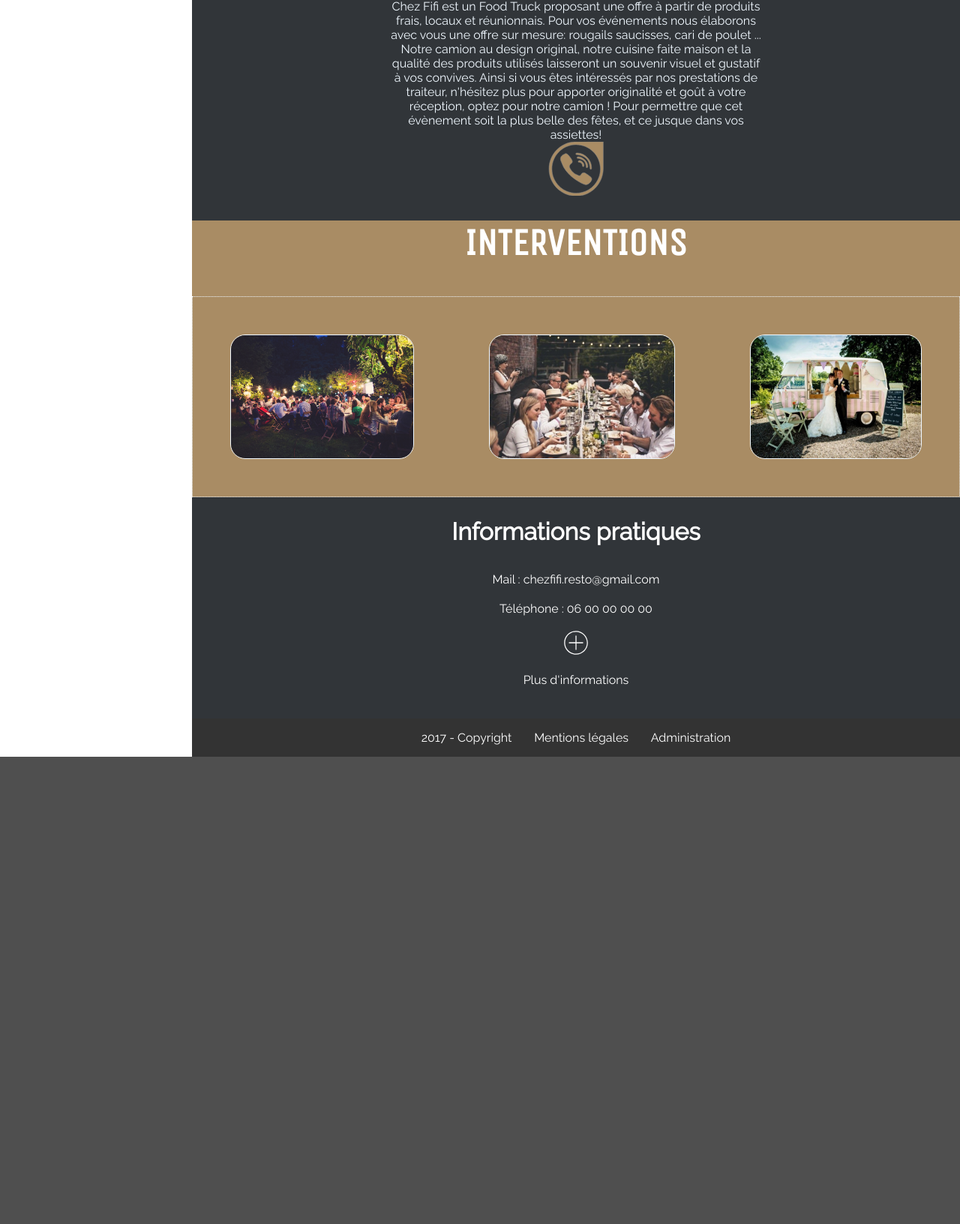
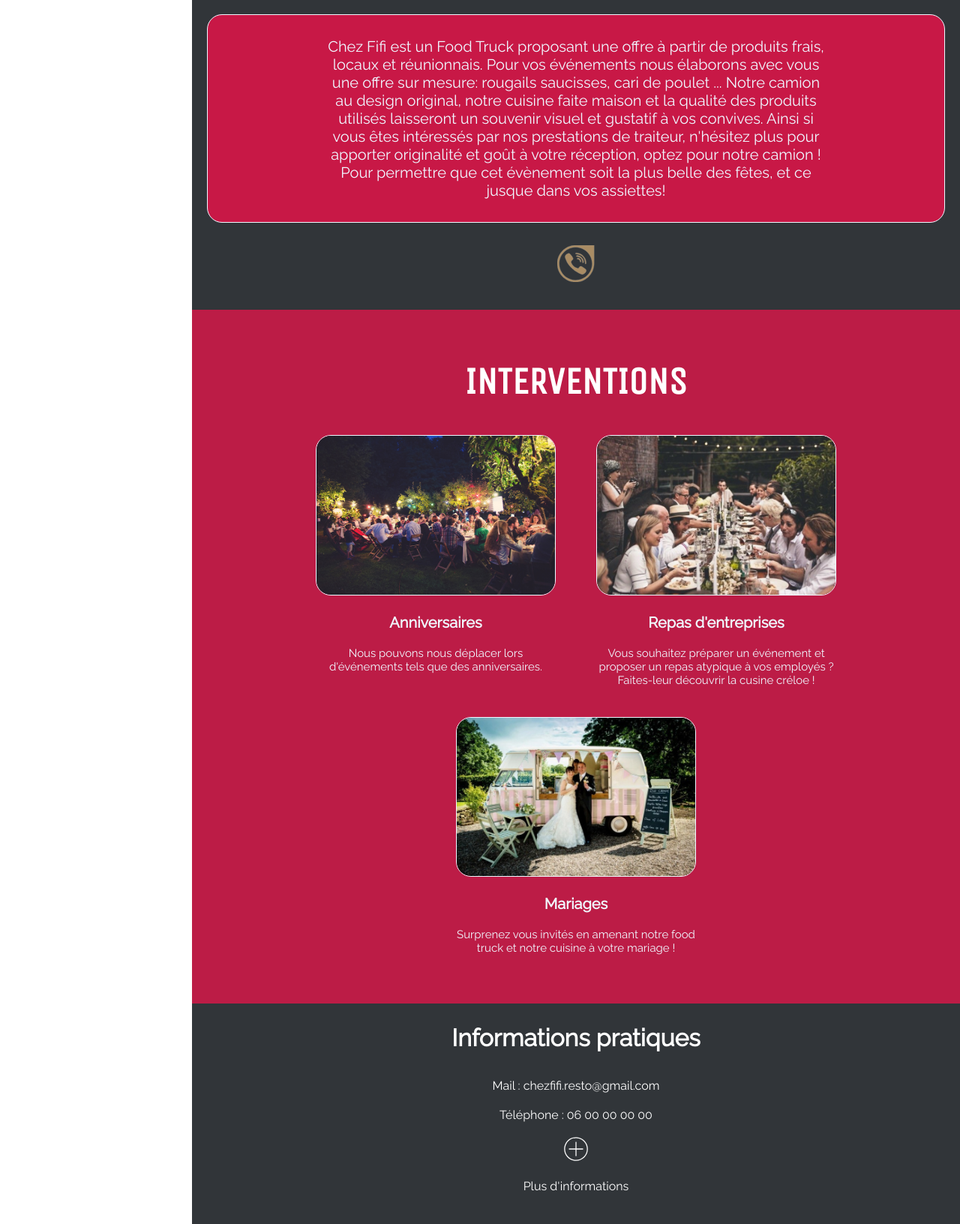
Before and after one commit to ErwannGui/ProjetFinal, a PHP site: page /events.php in a window 1280 px wide. Shown: the part 801-2433 px from the top of the page at 75% size. Before the commit the page ends 1810 px from the top, so only its background shows below. Run offline with PHP 8.4, Linux system fonts and the light colour scheme; some libraries are stand-ins or nearby versions.

Commit message:
GM page about & event final
hola chicas

```diff
--- a/about.php
+++ b/about.php
@@ -25,7 +25,7 @@
                 <div id="AProposBackgroundImage"></div>
                 <div class="backgroundTitle">
                     <h1>À PROPOS DE NOUS</h1>
-                    <h2>Et si on vous parlait un peu de nous</h2>
+                    <h2>Et si on vous parlait un peu de nous ?</h2>
                 </div>
                 <div class="backgroundArrow" id="scroll_ancre">
                     <a class="js-scroll" href="#scroll_ancre"><svg enable-background="new 0 0 26 26" id="Layer_1" version="1.1" viewBox="0 0 26 26" xml:space="preserve" xmlns="http://www.w3.org/2000/svg" xmlns:xlink="http://www.w3.org/1999/xlink"><g><polygon points="0.046,2.582 2.13,0.498 12.967,11.334 23.803,0.498 25.887,2.582 12.967,15.502  "/><polygon points="0.046,13.582 2.13,11.498 12.967,22.334 23.803,11.498 25.887,13.582 12.967,26.502"/></g></svg></a>
--- a/css/style.css
+++ b/css/style.css
@@ -859,10 +859,8 @@ h2 {
     background:url(../images/bg/bg_apropos.png) fixed;
     background-position: 100% 50%;
     background-repeat: no-repeat;
-    /*background-size: 100%;*/
-    height: auto;
-    width: 100%;
-    filter: brightness(50%);
+    background-size: 100% auto  ;
+    filter: brightness(60%);
     height: 100vh;
 }
 
@@ -874,7 +872,6 @@ h2 {
     z-index: 1000;
 }
 
-/*----------------------------------------------------------------*/
 .Infos{
     width: 100%;
     background-color: #BC1C46;
@@ -903,7 +900,6 @@ h2 {
     padding: 20px;
 }
 
-/*----------------------------------------------------------------*/
 .Partners{
     background-color: #313539;
     width: 100%;
@@ -939,7 +935,6 @@ h2 {
     height: 100%;
     position: relative;
 }
-
 
 #Partner01, #Partner02, #Partner03, #Partner04, #Partner05, #Partner06, #Partner07, #Partner08{
     border-style: ridge;
@@ -970,12 +965,10 @@ h2 {
     height: 105%;
 }
 
-/*----------------------------------------------------------------*/
 .Team{
     width: 100%;
     height: auto;
     background-color: #BC1C46;
-
 }
 
 .TeamTitle{
@@ -1029,6 +1022,7 @@ h2 {
     font-size: 20px;
     bottom: 10px;
 }
+
 .flip-container svg{
 
     margin: 5px;
@@ -1038,6 +1032,7 @@ h2 {
     height: auto;
     fill: aliceblue;
 }
+
 .logo{
     z-index: 1000000;
     position: absolute;
@@ -1051,8 +1046,6 @@ h2 {
     height: 20%;
 }
 
-
-
 /*----------------------*/
 /*     FIN À PROPOS     */
 /*----------------------*/
@@ -1067,47 +1060,57 @@ h2 {
 
 #EventsBackgroundImage{
     background:url(../images/bg/bg_events.png) fixed;
+    background-position: 100% 50%;
     background-repeat: no-repeat;
-    background-size: 100% 100%;
-    filter: brightness(50%);
+    background-size: 100% auto;
+    filter: brightness(60%);
     height: 100vh;
 }
 
-.Intro, .Interventions{
+.Presentation, .Interventions{
     width: 100%;
     text-align: center;
     position:relative;
     z-index: 1000;
 }
 
-.Intro{
+.Presentation{
     background-color: #313539;
-}
-
-#IntroBloc p{
-    width: 500px;
+    padding: 20px;
+}
+
+#Intro{
+    background-color: #BC1C46;
+    filter: saturate(110%);
+    border-style: ridge;
+    border-radius: 20px;
+    border-width: thin;
+    border-color: aliceblue;
+    width: auto;
+}
+
+#Intro p{
+    width: 75%;
+    font-size: 20px;
     text-align: center;
     margin: auto;
     color: aliceblue;
-    padding: 0px;
-}
-
-.Intro svg{
+    padding: 30px;
+    font-family: 'Raleway', sans-serif;
+}
+
+.Presentation svg{
     stroke: grey;
     fill: #A98C64;
-    padding-bottom: 30px;
-    width: 8vw;
-    height: 8vw;
+    margin: 30px;
+    width: 5%;
+    height: auto;
 }
 
 .Interventions{
-    background-color: #A98C64;
-    margin-top: -42.5px;
-}
-
-.InterBox{
-    display: flex;
-    align-content: space-around;
+    background-color: #BC1C46;
+    margin-top: -17.5px;
+    padding: 25px;
 }
 
 .InterTitle{
@@ -1120,33 +1123,48 @@ h2 {
     font-size: 25px;
 }
 
-.Inter{
-    display: flex;
-    justify-content: center;
-    border-style: dotted;
+.InterPics div{
+    display: inline-block;
+    vertical-align: top;
+}
+
+.InterBox {
+    display: flex;
+    align-content: space-around;
+    margin-left: 25px;
+    margin-right: 25px;
+    margin-bottom: 25px;
+    width: 25vw;
+    height: auto;
+}
+
+.InterBox img{
+    width: 100%;
+    height: 100%;
+    border-color: aliceblue;
+    border-style: ridge;
+    border-radius: 20px;
     border-width: thin;
-    border-color: aliceblue;
-
-}
-
-.InterBox img{
-    border-style: solid;
-    border-width: thin;
-    border-color: aliceblue;
-    width: 100%;
-    height: 100%;
-    border-radius: 20px;
-
-}
-
-.InterBox {
-    display: flex;
-    margin: 50px;
-    width: auto;
-    height: auto;
-}
-/*----------------------*/
-/*        EVENTS        */
+}
+
+.InterBox h3{
+    color: aliceblue;
+    font-family: "raleway", sans-serif;
+    font-size: 20px;
+    font-weight: 600;
+    display: block;
+}
+
+.InterBox p{
+    color: aliceblue;
+    font-family: "raleway", sans-serif;
+    font-size: 15px;
+    font-weight: 200;
+    display: block;
+}
+
+/*----------------------*/
+/*      FIN EVENTS      */
 /*----------------------*/
 
 
--- a/events.php
+++ b/events.php
@@ -1,7 +1,6 @@
 <!DOCTYPE HTML>
 
 <html>
-
     <head>
         <title>Prestations privées</title>
         <meta charset="utf-8" />
@@ -17,21 +16,13 @@
 
         </script>
     </head>
-
     <body>
-
-        <!--<script src="http://code.jquery.com/jquery-3.2.1.min.js" integrity="sha256-hwg4gsxgFZhOsEEamdOYGBf13FyQuiTwlAQgxVSNgt4=" crossorigin="anonymous"></script>
-        <script src="js/filtrage.js"></script>-->
-
         <?php
             $page = 2;
             include "headerFront.php";
         ?>
-
         <div id="container">
-
             <div id="EventsBackground">
-
                 <div id="EventsBackgroundImage"></div>
                 <div class="backgroundTitle">
                     <h1>PRESTATIONS PRIVÉES</h1>
@@ -41,28 +32,34 @@
                     <a class="js-scroll" href="#scroll_ancre"><svg enable-background="new 0 0 26 26" id="Layer_1" version="1.1" viewBox="0 0 26 26" xml:space="preserve" xmlns="http://www.w3.org/2000/svg" xmlns:xlink="http://www.w3.org/1999/xlink"><g><polygon points="0.046,2.582 2.13,0.498 12.967,11.334 23.803,0.498 25.887,2.582 12.967,15.502  "/><polygon points="0.046,13.582 2.13,11.498 12.967,22.334 23.803,11.498 25.887,13.582 12.967,26.502"/></g></svg></a>
                 </div>
             </div>
-
-            <section class="Intro">
-                <div id="IntroBloc">
+            <section class="Presentation">
+                <div id="Intro">
 
                     <p>Chez Fifi est un Food Truck proposant une offre à partir de produits frais, locaux et réunionnais. Pour vos événements nous élaborons avec vous une offre sur mesure: rougails saucisses, cari de poulet ... Notre camion au design original, notre cuisine faite maison et la qualité des produits utilisés laisseront un souvenir visuel et gustatif à vos convives. Ainsi si vous êtes intéressés par nos prestations de traiteur, n'hésitez plus pour apporter originalité et goût à votre réception, optez pour notre camion ! Pour permettre que cet évènement soit la plus belle des fêtes, et ce jusque dans vos assiettes!</p>
                 </div>
-                    <svg style="shape-rendering:geometricPrecision; text-rendering:geometricPrecision; fill-rule:evenodd; clip-rule:evenodd;" version="1.1" viewBox="0 0 130 130" xml:space="preserve" xmlns="http://www.w3.org/2000/svg" xmlns:xlink="http://www.w3.org/1999/xlink"><g id="Layer_x0020_1"><g id="_298675192"><g><path class="fil0" d="M68 31c19,3 28,12 30,30 0,1 0,1 0,1 0,2 0,4 2,4 2,0 2,-2 2,-3 0,-1 0,-1 0,-1 0,-18 -15,-34 -33,-35 -2,0 -4,-1 -5,2 0,2 3,2 4,2z"/><path class="fil0" d="M72 36c-2,0 -4,-1 -5,2 0,2 2,2 4,2 12,3 16,7 18,18 0,1 0,2 0,2 0,1 0,3 2,2 1,0 2,-1 2,-1 0,-1 0,-2 0,-3 0,-10 -10,-20 -21,-22z"/><path class="fil0" d="M73 45c-1,0 -2,0 -3,2 -1,2 1,2 2,2 5,1 8,4 8,8 0,1 0,2 1,2 0,0 1,1 1,1 1,0 1,-1 1,-1 1,0 1,-1 1,-3 0,-5 -6,-11 -11,-11z"/><path class="fil0" d="M97 82c-2,-2 -5,-4 -7,-5 -5,-4 -10,-4 -13,1 -2,4 -5,4 -8,2 -9,-3 -15,-9 -19,-17 -1,-2 -1,-3 -1,-4 0,-2 1,-4 3,-6 2,-1 4,-3 4,-6 0,-4 -10,-17 -13,-18 -2,-1 -4,-1 -5,0 -9,3 -13,10 -9,18 2,5 4,10 6,14 11,18 28,32 49,41 1,0 3,1 4,1 6,0 12,-6 14,-11 2,-5 -2,-8 -5,-10z"/></g><path class="fil0 str0" d="M130 65c-1,36 -29,65 -65,65 -36,0 -65,-29 -65,-65 0,-36 29,-65 65,-65l65 0 0 65 0 0zm-65 -58c32,0 58,26 58,58l0 0c0,32 -26,58 -58,58 -32,0 -58,-26 -58,-58 0,-32 26,-58 58,-58z"/></g></g>
-                    </svg>
+                <a title="Prenez rendez-vous !" href="contact.php">
+                    <svg style="shape-rendering:geometricPrecision; text-rendering:geometricPrecision; fill-rule:evenodd; clip-rule:evenodd;" version="1.1" viewBox="0 0 130 130" xml:space="preserve" xmlns="http://www.w3.org/2000/svg" xmlns:xlink="http://www.w3.org/1999/xlink"><g id="Layer_x0020_1"><g id="_298675192"><g><path class="fil0" d="M68 31c19,3 28,12 30,30 0,1 0,1 0,1 0,2 0,4 2,4 2,0 2,-2 2,-3 0,-1 0,-1 0,-1 0,-18 -15,-34 -33,-35 -2,0 -4,-1 -5,2 0,2 3,2 4,2z"/><path class="fil0" d="M72 36c-2,0 -4,-1 -5,2 0,2 2,2 4,2 12,3 16,7 18,18 0,1 0,2 0,2 0,1 0,3 2,2 1,0 2,-1 2,-1 0,-1 0,-2 0,-3 0,-10 -10,-20 -21,-22z"/><path class="fil0" d="M73 45c-1,0 -2,0 -3,2 -1,2 1,2 2,2 5,1 8,4 8,8 0,1 0,2 1,2 0,0 1,1 1,1 1,0 1,-1 1,-1 1,0 1,-1 1,-3 0,-5 -6,-11 -11,-11z"/><path class="fil0" d="M97 82c-2,-2 -5,-4 -7,-5 -5,-4 -10,-4 -13,1 -2,4 -5,4 -8,2 -9,-3 -15,-9 -19,-17 -1,-2 -1,-3 -1,-4 0,-2 1,-4 3,-6 2,-1 4,-3 4,-6 0,-4 -10,-17 -13,-18 -2,-1 -4,-1 -5,0 -9,3 -13,10 -9,18 2,5 4,10 6,14 11,18 28,32 49,41 1,0 3,1 4,1 6,0 12,-6 14,-11 2,-5 -2,-8 -5,-10z"/></g><path class="fil0 str0" d="M130 65c-1,36 -29,65 -65,65 -36,0 -65,-29 -65,-65 0,-36 29,-65 65,-65l65 0 0 65 0 0zm-65 -58c32,0 58,26 58,58l0 0c0,32 -26,58 -58,58 -32,0 -58,-26 -58,-58 0,-32 26,-58 58,-58z"/></g></g></svg>
+                </a>
             </section>
             <section class="Interventions">
                 <div class="InterTitle">
                     <h2>Interventions</h2>
                 </div>
-                <div class="Inter">
+                <div class="InterPics">
                     <div class="InterBox" id="Inter01">
                         <img alt="Photo Anniversaire" title="Anniversaire" src="images/interventions/anniversaire.png">
+                        <h3>Anniversaires</h3>
+                        <p>Nous pouvons nous déplacer lors d'événements tels que des anniversaires.</p>
                     </div>
                     <div class="InterBox" id="Inter02">
                         <img alt="Photo Repas Entreprise" title="Repas d'entreprise" src="images/interventions/businessMeal.png">
+                        <h3>Repas d'entreprises</h3>
+                        <p>Vous souhaitez préparer un événement et proposer un repas atypique à vos employés ? Faites-leur découvrir la cusine créloe !</p>
                     </div>
                     <div class="InterBox" id="Inter03">
                         <img alt="Photo mariage" title="Mariage" src="images/interventions/mariage.png">
+                        <h3>Mariages</h3>
+                        <p>Surprenez vous invités en amenant notre food truck et notre cuisine à votre mariage !</p>
                     </div>
                 </div>
             </section>
```
